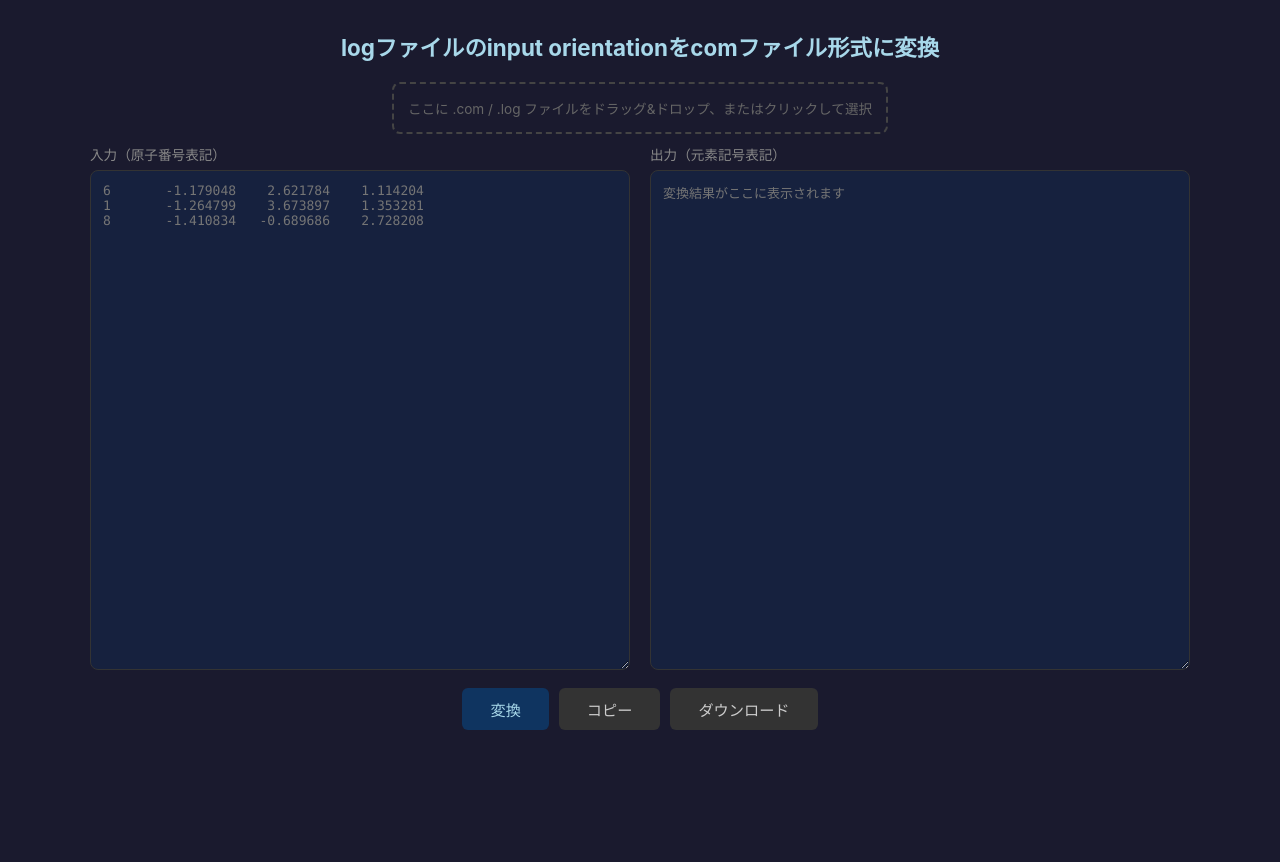
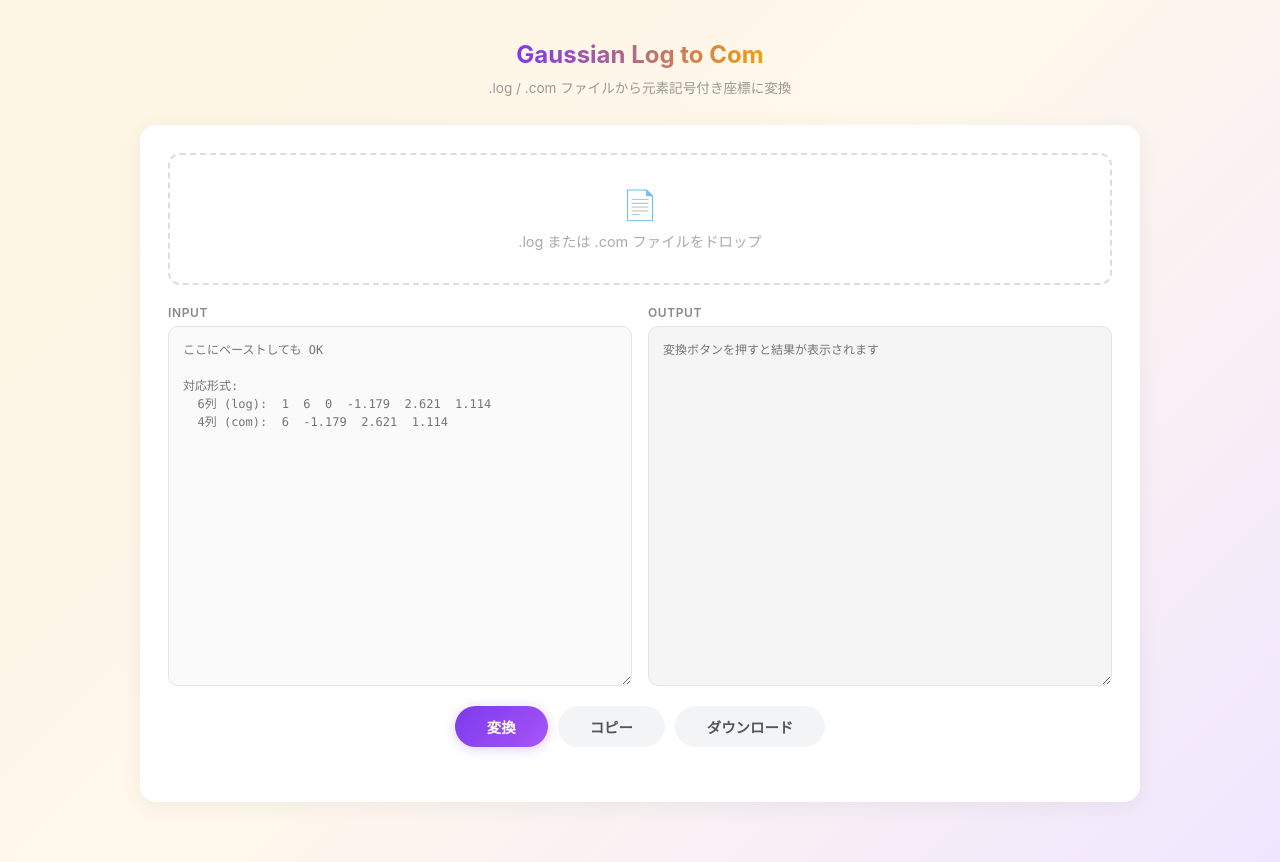
Before and after one commit to hashi-yu/xyz_to_com, a plain HTML site: page index.html in a window 1280 px wide. Before the commit the page ends 800 px from the top, so only its background shows below. Drawn offline with Linux system fonts and the light colour scheme.

Commit message:
デザイン変更と挙動を改善（挙動: ドロップ後は入力欄に表示するだけ → 変換ボタンを押して変換する流れに）

```diff
--- a/index.html
+++ b/index.html
@@ -2,47 +2,138 @@
 <html lang="ja">
 <head>
 <meta charset="UTF-8">
-<title>AtomNum → Symbol 変換</title>
+<meta name="viewport" content="width=device-width, initial-scale=1.0">
+<title>Gaussian Log → Com 変換</title>
 <style>
   * { box-sizing: border-box; margin: 0; padding: 0; }
-  body { font-family: -apple-system, sans-serif; background: #1a1a2e; color: #eee; min-height: 100vh; display: flex; flex-direction: column; align-items: center; padding: 30px; }
-  h1 { font-size: 1.4em; margin-bottom: 20px; color: #a8d8ea; }
-  .container { display: flex; gap: 20px; width: 100%; max-width: 1100px; }
+  body {
+    font-family: -apple-system, 'Helvetica Neue', sans-serif;
+    background: linear-gradient(135deg, #fdf6e3 0%, #fff8ec 50%, #f0e6ff 100%);
+    color: #333;
+    min-height: 100vh;
+    display: flex;
+    flex-direction: column;
+    align-items: center;
+    padding: 40px 20px;
+  }
+  h1 {
+    font-size: 1.5em;
+    font-weight: 700;
+    margin-bottom: 8px;
+    background: linear-gradient(90deg, #7c3aed, #f59e0b);
+    -webkit-background-clip: text;
+    -webkit-text-fill-color: transparent;
+  }
+  .subtitle { font-size: 0.85em; color: #999; margin-bottom: 28px; }
+  .card {
+    background: #fff;
+    border-radius: 16px;
+    box-shadow: 0 4px 24px rgba(0,0,0,0.06);
+    padding: 28px;
+    width: 100%;
+    max-width: 1000px;
+    margin-bottom: 20px;
+  }
+  .drop-area {
+    border: 2px dashed #ddd;
+    border-radius: 12px;
+    padding: 32px;
+    text-align: center;
+    color: #aaa;
+    font-size: 0.9em;
+    cursor: pointer;
+    transition: all 0.25s;
+    margin-bottom: 20px;
+  }
+  .drop-area:hover { border-color: #c4b5fd; color: #7c3aed; background: #faf5ff; }
+  .drop-area.dragover { border-color: #7c3aed; color: #7c3aed; background: #faf5ff; transform: scale(1.01); }
+  .drop-icon { font-size: 2em; margin-bottom: 8px; display: block; }
+  .container { display: flex; gap: 16px; }
   .panel { flex: 1; display: flex; flex-direction: column; }
-  label { font-size: 0.85em; color: #888; margin-bottom: 6px; }
-  textarea { width: 100%; height: 500px; background: #16213e; color: #e0e0e0; border: 1px solid #333; border-radius: 8px; padding: 12px; font-family: 'Menlo', 'Courier New', monospace; font-size: 13px; resize: vertical; }
-  textarea:focus { outline: none; border-color: #a8d8ea; }
-  .buttons { display: flex; gap: 10px; margin: 18px 0; justify-content: center; }
-  button { padding: 10px 28px; border: none; border-radius: 6px; font-size: 0.95em; cursor: pointer; transition: 0.2s; }
-  #convertBtn { background: #0f3460; color: #a8d8ea; }
-  #convertBtn:hover { background: #1a5276; }
-  #copyBtn { background: #333; color: #ccc; }
-  #copyBtn:hover { background: #444; }
-  #downloadBtn { background: #333; color: #ccc; }
-  #downloadBtn:hover { background: #444; }
-  .drop-area { border: 2px dashed #444; border-radius: 8px; padding: 14px; text-align: center; color: #666; font-size: 0.85em; margin-bottom: 10px; transition: 0.2s; }
-  .drop-area.dragover { border-color: #a8d8ea; color: #a8d8ea; }
-  .msg { font-size: 0.8em; color: #888; margin-top: 8px; text-align: center; }
+  .panel label {
+    font-size: 0.75em;
+    font-weight: 600;
+    color: #888;
+    text-transform: uppercase;
+    letter-spacing: 0.05em;
+    margin-bottom: 6px;
+  }
+  textarea {
+    width: 100%;
+    height: 360px;
+    background: #fafafa;
+    color: #333;
+    border: 1px solid #e5e5e5;
+    border-radius: 10px;
+    padding: 14px;
+    font-family: 'Menlo', 'SF Mono', 'Courier New', monospace;
+    font-size: 12px;
+    line-height: 1.5;
+    resize: vertical;
+    transition: border-color 0.2s;
+  }
+  textarea:focus { outline: none; border-color: #c4b5fd; box-shadow: 0 0 0 3px rgba(124,58,237,0.08); }
+  textarea[readonly] { background: #f5f5f5; }
+  .buttons {
+    display: flex;
+    gap: 10px;
+    margin-top: 20px;
+    justify-content: center;
+  }
+  button {
+    padding: 10px 32px;
+    border: none;
+    border-radius: 50px;
+    font-size: 0.9em;
+    font-weight: 600;
+    cursor: pointer;
+    transition: all 0.2s;
+  }
+  #convertBtn {
+    background: linear-gradient(135deg, #7c3aed, #a855f7);
+    color: #fff;
+    box-shadow: 0 2px 12px rgba(124,58,237,0.25);
+  }
+  #convertBtn:hover { transform: translateY(-1px); box-shadow: 0 4px 16px rgba(124,58,237,0.35); }
+  #copyBtn, #downloadBtn {
+    background: #f3f4f6;
+    color: #555;
+  }
+  #copyBtn:hover, #downloadBtn:hover { background: #e5e7eb; }
+  .msg {
+    font-size: 0.8em;
+    color: #7c3aed;
+    margin-top: 12px;
+    text-align: center;
+    min-height: 1.2em;
+  }
+  .arrow { display: none; }
+  @media (max-width: 700px) {
+    .container { flex-direction: column; }
+    textarea { height: 250px; }
+  }
 </style>
 </head>
 <body>
 
-<h1>logファイルのinput orientationをcomファイル形式に変換</h1>
+<h1>Gaussian Log to Com</h1>
+<p class="subtitle">.log / .com ファイルから元素記号付き座標に変換</p>
 
-<div class="drop-area" id="dropArea">ここに .com / .log ファイルをドラッグ&ドロップ、またはクリックして選択
-  <input type="file" id="fileInput" accept=".com,.txt,.log" style="display:none" multiple>
+<div class="card">
+  <div class="drop-area" id="dropArea">
+    <span class="drop-icon">&#128196;</span>
+    .log または .com ファイルをドロップ
+    <input type="file" id="fileInput" accept=".com,.txt,.log" style="display:none">
   </div>
 
   <div class="container">
     <div class="panel">
-    <label>入力（原子番号表記）</label>
-    <textarea id="input" placeholder="6       -1.179048    2.621784    1.114204
-1       -1.264799    3.673897    1.353281
-8       -1.410834   -0.689686    2.728208"></textarea>
+      <label>Input</label>
+      <textarea id="input" placeholder="ここにペーストしても OK&#10;&#10;対応形式:&#10;  6列 (log):  1  6  0  -1.179  2.621  1.114&#10;  4列 (com):  6  -1.179  2.621  1.114"></textarea>
     </div>
     <div class="panel">
-    <label>出力（元素記号表記）</label>
-    <textarea id="output" readonly placeholder="変換結果がここに表示されます"></textarea>
+      <label>Output</label>
+      <textarea id="output" readonly placeholder="変換ボタンを押すと結果が表示されます"></textarea>
     </div>
   </div>
 
@@ -52,6 +143,7 @@
     <button id="downloadBtn">ダウンロード</button>
   </div>
   <div class="msg" id="msg"></div>
+</div>
 
 <script>
 const SYMBOLS = {
@@ -71,11 +163,9 @@
     const parts = trimmed.split(/\s+/);
     let num, x, y, z;
     if (parts.length === 6) {
-      // log形式: center_num atomic_num atomic_type x y z
       num = parseInt(parts[1], 10);
       [x, y, z] = [parts[3], parts[4], parts[5]];
     } else if (parts.length === 4) {
-      // com形式: atomic_num x y z
       num = parseInt(parts[0], 10);
       [x, y, z] = [parts[1], parts[2], parts[3]];
     } else {
@@ -88,8 +178,24 @@
   }).join('\n');
 }
 
+function extractLastInputOrientation(text) {
+  const lines = text.split('\n');
+  let lastIdx = -1;
+  for (let i = 0; i < lines.length; i++) {
+    if (lines[i].includes('Input orientation:')) lastIdx = i;
+  }
+  if (lastIdx === -1) return null;
+  const dataLines = [];
+  for (let i = lastIdx + 5; i < lines.length; i++) {
+    if (lines[i].trim().startsWith('---')) break;
+    dataLines.push(lines[i]);
+  }
+  return dataLines.join('\n');
+}
+
 document.getElementById('convertBtn').addEventListener('click', () => {
   const input = document.getElementById('input').value;
+  if (!input.trim()) { showMsg('入力が空です'); return; }
   document.getElementById('output').value = convert(input);
   showMsg('変換しました');
 });
@@ -112,7 +218,6 @@
   showMsg('ダウンロードしました');
 });
 
-// ドラッグ&ドロップ
 const dropArea = document.getElementById('dropArea');
 const fileInput = document.getElementById('fileInput');
 
@@ -125,22 +230,6 @@
   handleFiles(e.dataTransfer.files);
 });
 fileInput.addEventListener('change', e => handleFiles(e.target.files));
-
-function extractLastInputOrientation(text) {
-  const lines = text.split('\n');
-  let lastIdx = -1;
-  for (let i = 0; i < lines.length; i++) {
-    if (lines[i].includes('Input orientation:')) lastIdx = i;
-  }
-  if (lastIdx === -1) return null;
-  // ヘッダー5行スキップ → データ行 → "-----" で終了
-  const dataLines = [];
-  for (let i = lastIdx + 5; i < lines.length; i++) {
-    if (lines[i].trim().startsWith('---')) break;
-    dataLines.push(lines[i]);
-  }
-  return dataLines.join('\n');
-}
 
 function handleFiles(files) {
   if (!files.length) return;
@@ -156,8 +245,8 @@
       inputText = content;
     }
     document.getElementById('input').value = inputText;
-    document.getElementById('output').value = convert(inputText);
-    showMsg(`${files[0].name} を読み込み・変換しました`);
+    document.getElementById('output').value = '';
+    showMsg(`${files[0].name} を読み込みました — 変換ボタンを押してください`);
   };
   reader.readAsText(files[0]);
 }
@@ -165,7 +254,7 @@
 function showMsg(text) {
   const el = document.getElementById('msg');
   el.textContent = text;
-  setTimeout(() => el.textContent = '', 3000);
+  setTimeout(() => el.textContent = '', 4000);
 }
 </script>
 </body>
```
Lines whose indentation alone changed are shown as unchanged.
